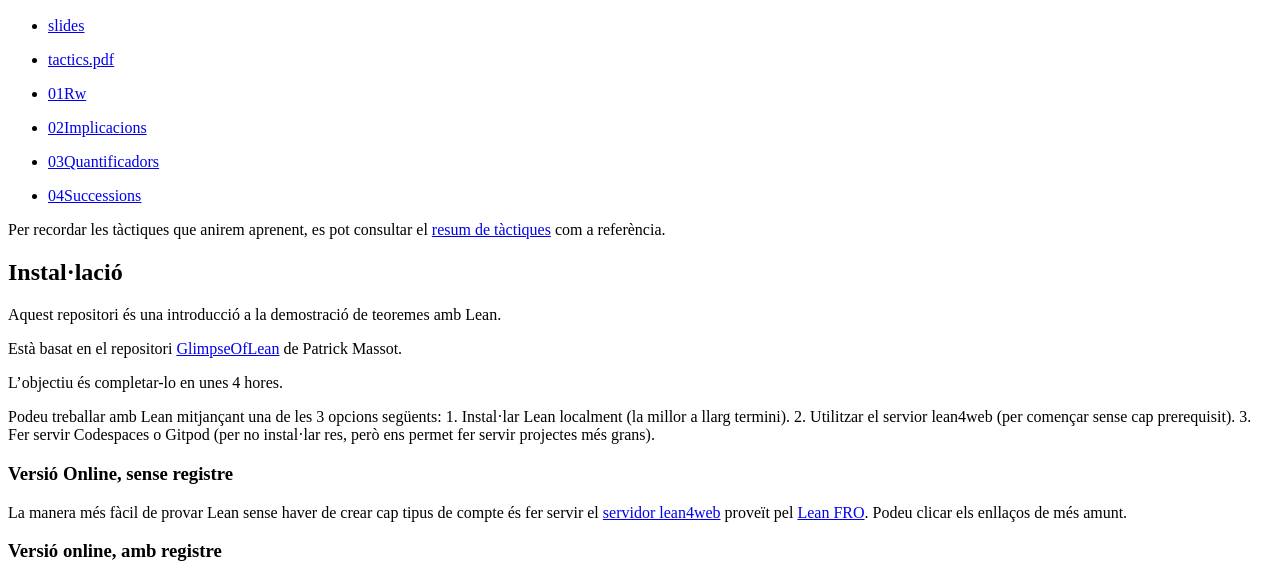
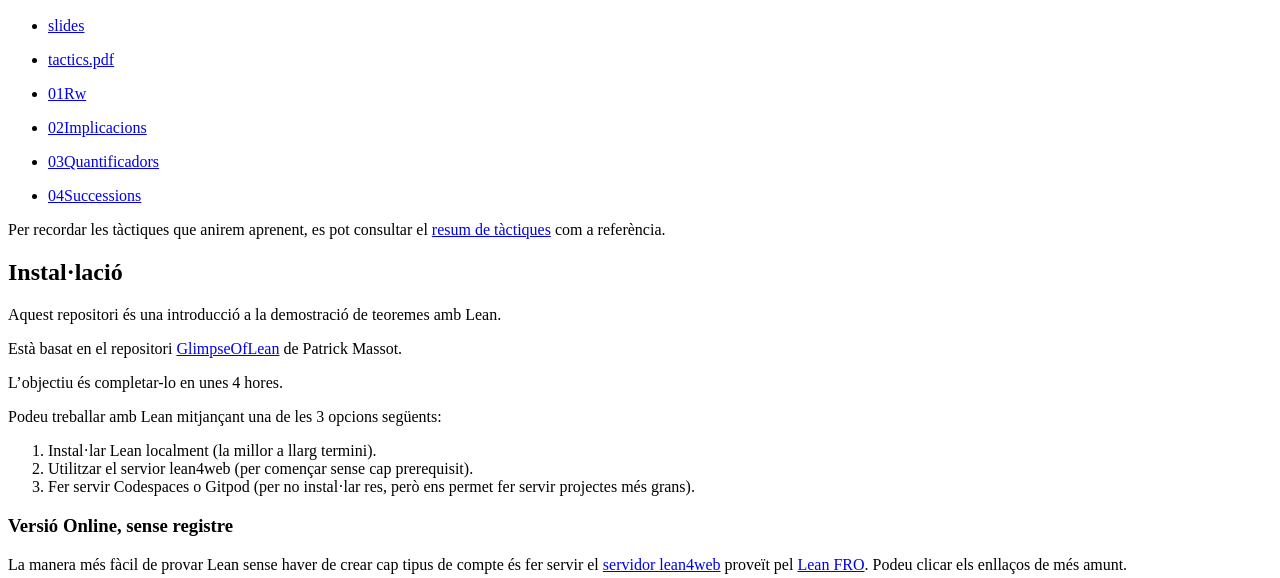
Before and after one commit to mmasdeu/LeanBootcamp, a plain HTML site: page index.html in a window 1280 px wide. Shown: the part 96-674 px from the top of the page. Drawn offline with Linux system fonts and the light colour scheme.

Commit message:
Improve installation options formatting in index.html for better readability

```diff
--- a/index.html
+++ b/index.html
@@ -21,11 +21,20 @@ Lean.</p>
 href="https://github.com/PatrickMassot/GlimpseOfLean">GlimpseOfLean</a>
 de Patrick Massot.</p>
 <p>L’objectiu és completar-lo en unes 4 hores.</p>
-<p>Podeu treballar amb Lean mitjançant una de les 3 opcions següents: 1.
-Instal·lar Lean localment (la millor a llarg termini). 2. Utilitzar el
-servior lean4web (per començar sense cap prerequisit). 3. Fer servir
+<p>Podeu treballar amb Lean mitjançant una de les 3 opcions següents:
+<ol>
+<li>
+Instal·lar Lean localment (la millor a llarg termini).
+</li>
+<li>Utilitzar el
+servior lean4web (per començar sense cap prerequisit).
+</li>
+<li>Fer servir
 Codespaces o Gitpod (per no instal·lar res, però ens permet fer servir
-projectes més grans).</p>
+projectes més grans).
+</li>
+</ol>
+</p>
 <h3 id="versió-online-sense-registre">Versió Online, sense registre</h3>
 <p>La manera més fàcil de provar Lean sense haver de crear cap tipus de
 compte és fer servir el <a href="https://live.lean-lang.org/">servidor
```
